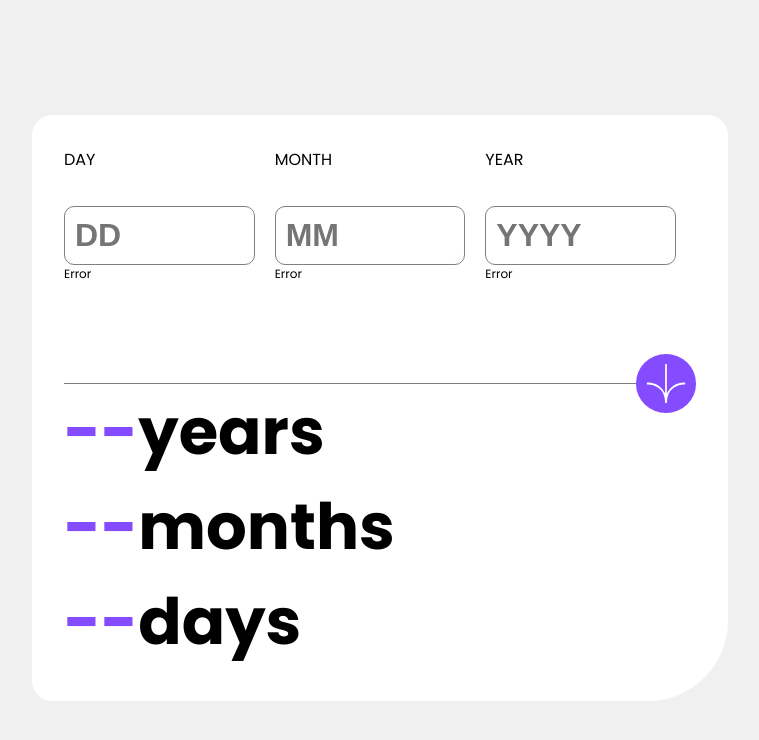
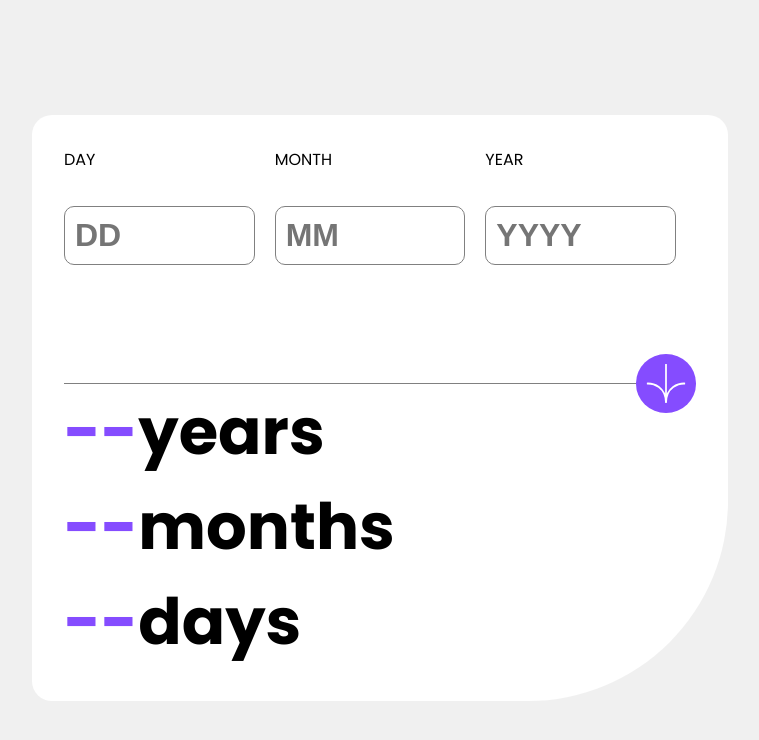
Before and after one commit to MthoNtanzi/age-calculator-app-main, a React (Create React App) app: page / in a window 1280 px wide. Shown: the top 740 px of the page, without its empty margins (260-1019 px from the left). Built offline with nearby package versions, Linux system fonts and the light colour scheme; the HTML template or start-up script is replaced by a standard one.

Commit message:
form validation

```diff
--- a/src/Components/Inputs.css
+++ b/src/Components/Inputs.css
@@ -47,3 +47,12 @@
     top: 30px;
 
 }
+
+/* Styles for errors */
+.errorMsgTrue{
+    color: hsl(0, 100%, 67%);
+}
+.inputErrorTrue{
+    color: #000;
+    border-color: hsl(0, 100%, 67%);
+}
--- a/src/Components/Inputs.js
+++ b/src/Components/Inputs.js
@@ -3,6 +3,7 @@ import './Inputs.css';
 import arrow from '../images/icon-arrow.svg';
 
 export default function Inputs() {
+  // Get the value for the days and set the state
   const [inputDayVal, setInputDayVal] = useState("");
   const [inputMonthVal, setInputMonthVal] = useState("");
   const [inputYearVal, setInputYearVal] = useState("");
@@ -26,7 +27,37 @@ export default function Inputs() {
     console.log(year);
   }
 
+
+  // validate user Input
+  let errorMsgDayBool = false;
+  let errorMsgMonthBool = false;
+  let errorMsgYearBool = false;
+
+  let dayErrorMsg;
+  let monthErrorMsg;
+  let yearErrorMsg;
+  if(inputDayVal > 31){
+    errorMsgDayBool = true;
+    dayErrorMsg = "Must be a valid day";
+  }
+  if(inputMonthVal > 12){
+    errorMsgMonthBool = true;
+    monthErrorMsg = "Must be a valid month";
+  }
+
+  var dateobj = new Date();
+  var yearObject = dateobj.getFullYear();
+  if(inputYearVal > yearObject){
+    errorMsgYearBool = true;
+    yearErrorMsg = "Must be in the past";
+  }
+
   const giveDate = () => {
+    if(inputYearVal === "" && inputMonthVal === "" && inputDayVal === ""){
+      dayErrorMsg = "This feild is required";
+      console.log("error")
+    }
+    else{
       const dateString = `${inputYearVal}-${inputMonthVal}-${inputDayVal}`;
       setTheDate(dateString);
       console.log(theDate);
@@ -55,52 +86,59 @@ export default function Inputs() {
     //  return trueAge;
 
      console.log(trueAge);
+    }
+
+
 
   }
 
   return (
     <>
       <div className='inputFields'>
+        {/* start of day area */}
         <div className='dateFields'>
-        <label>DAY</label>
+        <label className={`${errorMsgDayBool? "errorMsgTrue": ""}`}>DAY</label>
         <input
-        className='inputs'
+        className={`inputs ${errorMsgDayBool? "inputErrorTrue": ""}`}
         type='number'
         placeholder='DD'
         name='day'
         value={inputDayVal}
         onChange={handleDayChange}
         />
-        <p className='errorMsg'
-          id="dayErrorMsg">Error</p>
+        <p className={`errorMsg ${errorMsgDayBool? "errorMsgTrue": ""}`}>{dayErrorMsg}</p>
+        {/* End of day area */}
+
+        {/* Start of month area */}
         </div>
         <div className='dateFields'>
-        <label>MONTH</label>
+        <label className={`${errorMsgMonthBool? "errorMsgTrue": ""}`}>MONTH</label>
         <input
-        className='inputs'
+        className={`inputs ${errorMsgMonthBool? "inputErrorTrue": ""}`}
         type='number'
         placeholder='MM'
         name='month'
         value={inputMonthVal}
         onChange={handleMonthChange}
         />
-        <p className='errorMsg'
-          id="monthErrorMsg">Error</p>
+        <p className={`errorMsg ${errorMsgMonthBool? "errorMsgTrue": ""}`}>{monthErrorMsg}</p>
         </div>
+        {/* End of Month area */}
+
+        {/* Start of year area */}
         <div className='dateFields'>
-        <label>YEAR</label>
+        <label className={`${errorMsgYearBool? "errorMsgTrue": ""}`}>YEAR</label>
         <input
-        className='inputs'
+        className={`inputs ${errorMsgYearBool? "inputErrorTrue": ""}`}
         type='number'
         placeholder='YYYY'
         name='year'
         value={inputYearVal}
         onChange={handleYearChange}
         />
-        <p className='errorMsg'
-          id="yearErrorMsg">Error</p>
+        <p className={`errorMsg ${errorMsgYearBool? "errorMsgTrue": ""}`}>{yearErrorMsg}</p>
         </div>
-
+        {/* End of year area */}
       </div>
       {/* Calculate button */}
       <div className='buttonField'>
--- a/src/index.css
+++ b/src/index.css
@@ -13,5 +13,5 @@ body {
   margin: auto;
   width: 50%;
   padding: 2rem;
-  border-radius: 20px 20px 80px 20px;
+  border-radius: 20px 20px 200px 20px;
 }
```
Lines whose indentation alone changed are shown as unchanged.
